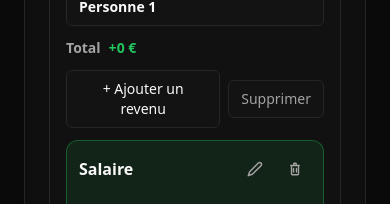
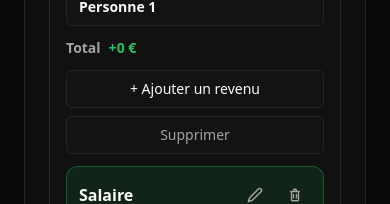
Before and after one commit to Samuel-BAHIA/Budget-FullStack, a Next.js app in the folder apps/frontend/: page / in a window 390 px wide. Shown: the part 389-593 px from the top of the page. Built offline with nearby package versions, Linux system fonts and the light colour scheme; no server answers.

Commit message:
Auto-commit: 2026-01-06 14:47:59

```diff
--- a/apps/frontend/app/tabs/RevenusTab.tsx
+++ b/apps/frontend/app/tabs/RevenusTab.tsx
@@ -258,7 +258,7 @@ export function RevenusTab() {
                     e.currentTarget.style.boxShadow = "none";
                   }}
                 />
-                <div className="flex items-center gap-2 text-sm font-semibold">
+                <div className="flex items-center gap-2 text-sm font-semibold flex-wrap">
                   <span style={{ color: "var(--theme-textSecondary)" }}>Total</span>
                   <span style={{ color: "#22c55e" }}>
                     +
@@ -269,10 +269,10 @@ export function RevenusTab() {
                   </span>
                 </div>
               </div>
-              <div className="flex items-center gap-2">
+              <div className="flex flex-wrap items-center gap-2">
                 <button
                   onClick={() => handleAddRevenue(person.id)}
-                  className="rounded-md border px-3 py-2 text-sm transition"
+                  className="rounded-md border px-3 py-2 text-sm transition w-full sm:w-auto"
                   style={{
                     borderColor: "var(--theme-border)",
                     backgroundColor: "var(--theme-bgCard)",
@@ -285,7 +285,7 @@ export function RevenusTab() {
                 </button>
                 <button
                   onClick={() => handleDeletePerson(person.id)}
-                  className="rounded-md border px-3 py-2 text-sm transition hover:bg-red-500/15"
+                  className="rounded-md border px-3 py-2 text-sm transition hover:bg-red-500/15 w-full sm:w-auto"
                   style={{
                     borderColor: "var(--theme-border)",
                     backgroundColor: "var(--theme-bgCard)",
```
